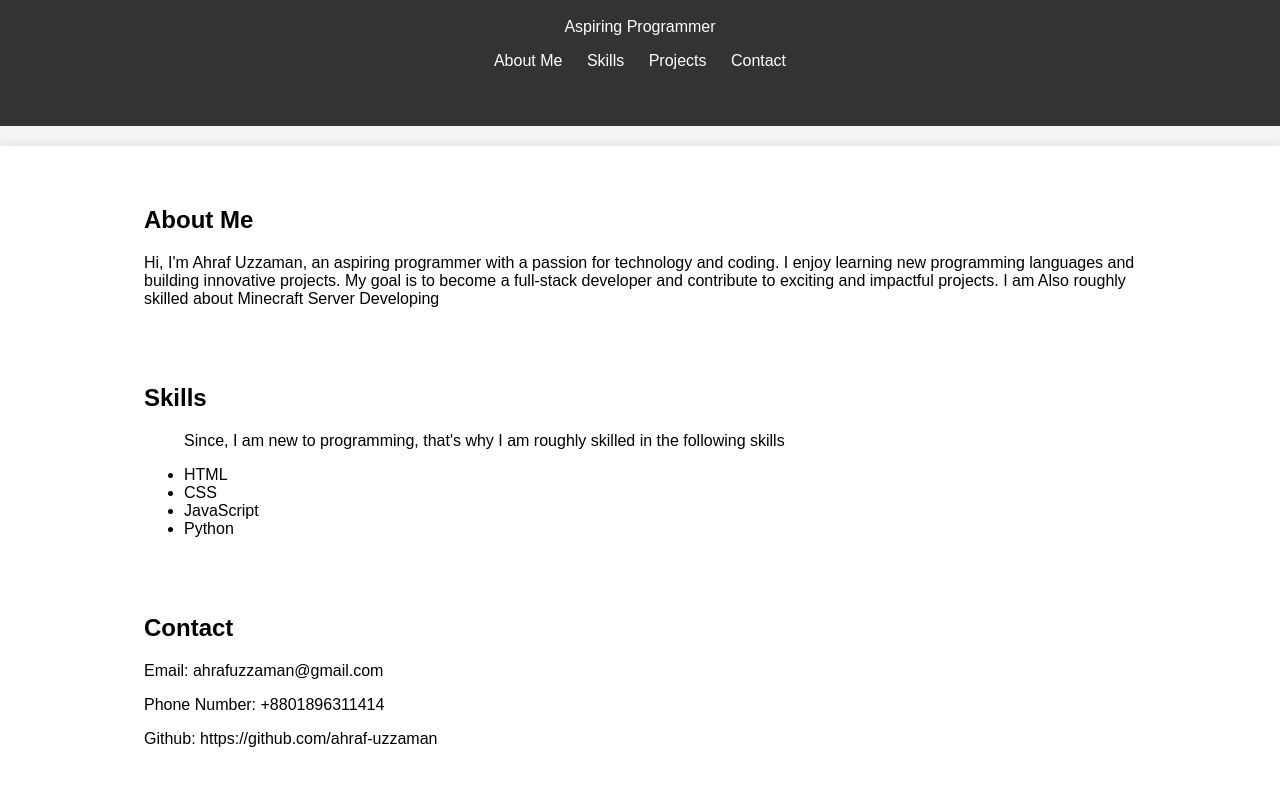
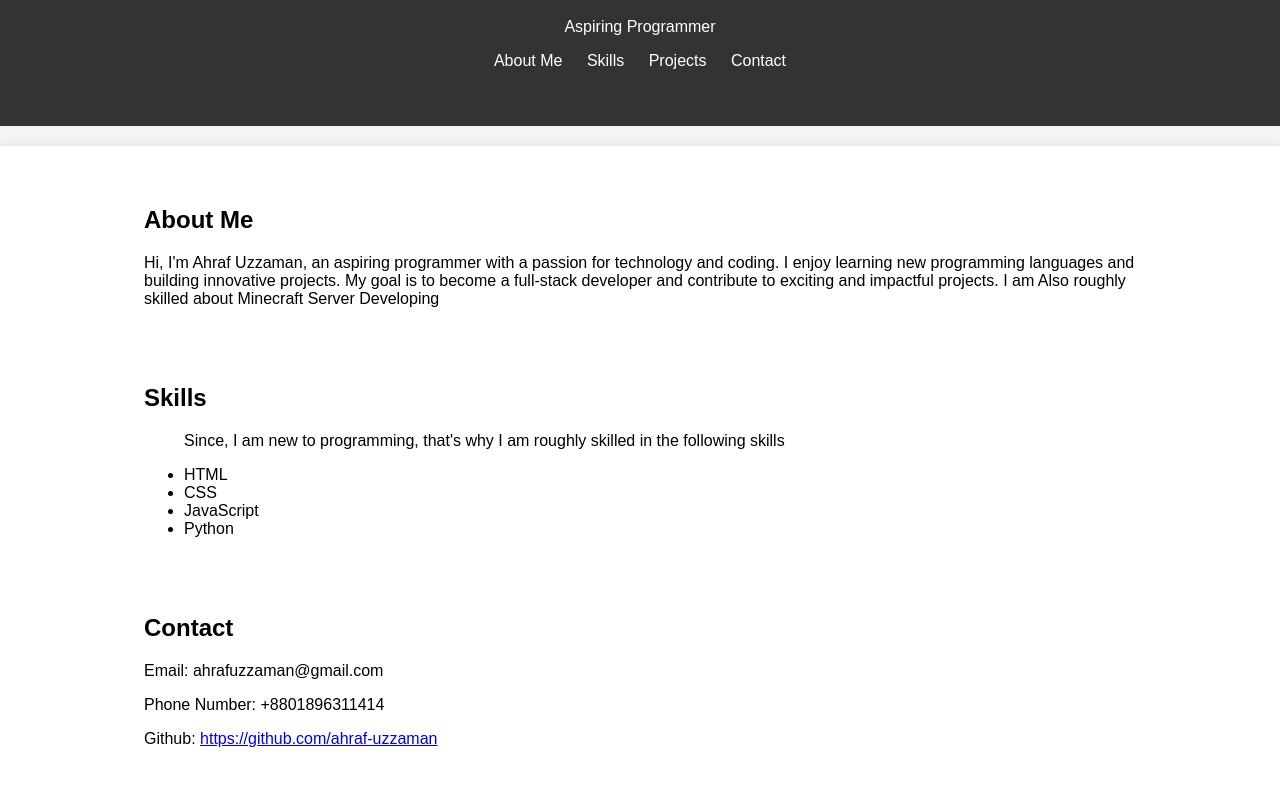
Before and after one commit to ahraf-uzzaman/portfolio2, a plain HTML site: page index.html in a window 1280 px wide. Shown: the part 268-1054 px from the top of the page. Drawn offline with Linux system fonts and the light colour scheme.

Commit message:
Update index.html

```diff
--- a/index.html
+++ b/index.html
@@ -44,7 +44,7 @@
             <h2>Contact</h2>
             <p>Email: ahrafuzzaman@gmail.com</p>
             <p>Phone Number: +8801896311414</p>
-            <p>Github: https://github.com/ahraf-uzzaman</p>
+            <p>Github: <a href="https://github.com/ahraf-uzzaman" target="_blank" title="Ahraf Uzzaman's Github">https://github.com/ahraf-uzzaman</a></p>
         </section>
     </main>
 
```
